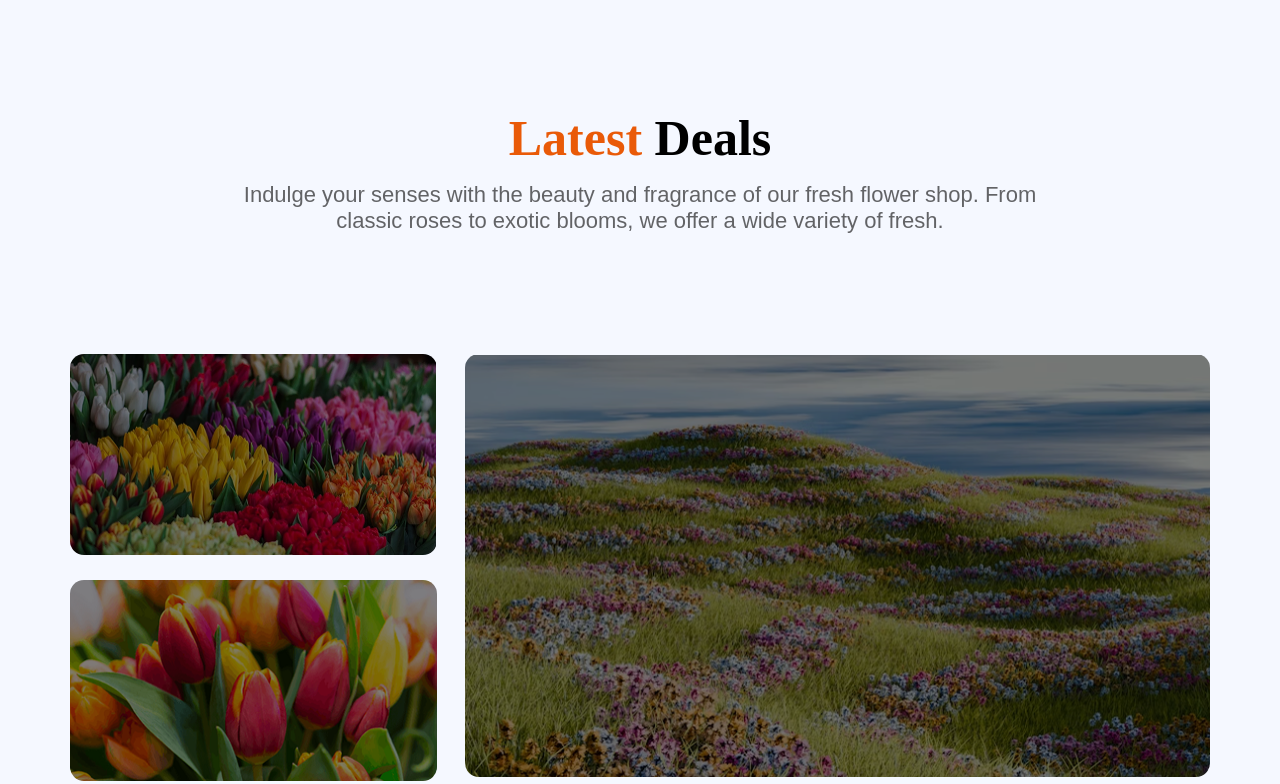
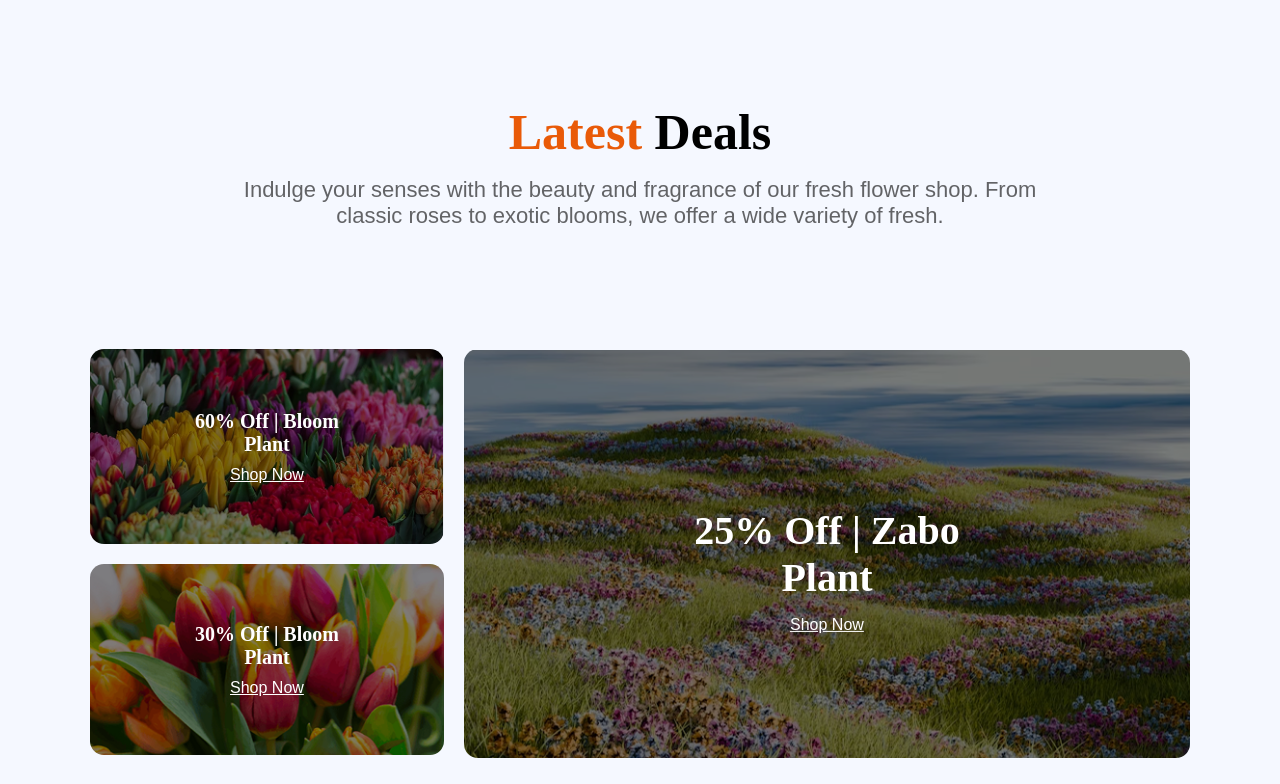
Before and after one commit to JannatunNayeemAnika/assignment-no-2, a plain HTML site: page index.html in a window 1280 px wide. Shown: the part 2787-3571 px from the top of the page. Drawn offline with Linux system fonts and the light colour scheme.

Commit message:
edit some sections

```diff
--- a/index.html
+++ b/index.html
@@ -104,16 +104,16 @@
 
     <!-- Right: Text Content -->
     <div class="flower-text">
-      <h2><strong>Flower & Plants</strong> <br> Lover</h2>
+      <h2><strong>Flower & Plants</strong><br class="responsive-break">Lover</h2>
       <ul>
-        <li>Indulge your senses with the beauty and <br>fragrance of our fresh flower shop. From classic roses to exotic blooms, we offer a wide variety <br>of fresh.</li>
-        <li>Indulge your senses with the beauty and <br>fragrance of our fresh flower shop. From classic roses to exotic blooms, we offer a wide variety <br> of fresh.</li>
-        <li>Indulge your senses with the beauty and <br>fragrance of our fresh flower shop. From classic roses to exotic blooms, we offer a wide variety <br>of fresh.</li>
+        <li>Indulge your senses with the beauty and <br class="responsive-break" >fragrance of our fresh flower shop. From classic roses to exotic blooms, we offer a wide variety <br class="responsive-break">of fresh.</li>
+        <li>Indulge your senses with the beauty and <br class="responsive-break">fragrance of our fresh flower shop. From classic roses to exotic blooms, we offer a wide variety <br class="responsive-break"> of fresh.</li>
+        <li>Indulge your senses with the beauty and <br class="responsive-break">fragrance of our fresh flower shop. From classic roses to exotic blooms, we offer a wide variety <br class="responsive-break">of fresh.</li>
       </ul>
     </div>
   </div>
 </section>
-<section>
+<!-- <section>
     <div class="latest-deals">
         <h1 class="head2"><span class="clr2 ">Latest</span> Deals</h1>
         <p class="clr3 p2">Indulge your senses with the beauty and fragrance of our fresh flower shop. From <br> classic roses to exotic blooms, we offer a wide variety of fresh.</p>
@@ -148,7 +148,49 @@
         </div>
     </div>
 
-</section>
+</section> -->
+ <section class="latest-deal">
+    <div class="latest">
+        <div class="deal">
+            <h2 class="deal-head">
+            <span class="clr2">Latest</span> Deals
+            </h2>
+            <p class="para2 clr3">
+            Indulge your senses with the beauty and fragrance of our fresh flower shop.
+            From <br class="responsive-break" >
+            classic roses to exotic blooms, we offer a wide variety of fresh.
+            </p>
+
+        </div>
+        <div class="image-wrapper">
+            <div class="left-column">
+                <div class="image-box">
+                    <img src="assets/deal-bloom.png" alt="" />
+                    <div class="text-overlay top-overlay">
+                        <h3 class="h-31">60% Off | Bloom Plant</h3>
+                        <a href="" class="shop-btn">Shop Now</a>
+                    </div>
+                </div>
+                <div class="image-box">
+              <img src="assets/deal-ana.png" alt="Left Bottom Image" />
+            <div class="text-overlay top-overlay">
+                <h3 class="h-31 ">30% Off | Bloom Plant</h3>
+                <a href="#" class="shop-btn">Shop Now</a>
+            </div>
+            </div>
+            </div>
+            <div class="right-image image-box">
+                <img src="assets/deal-zabo.png" alt="Right Image" />
+                <div class="text-overlay center-overlay">
+                <h2 class="h-31 ">25% Off | Zabo Plant</h2>
+                <a href="#" class="shop-btn">Shop Now</a>
+
+                </div>
+            </div>
+
+        </div>
+    </div>
+ </section>
 
 </main>
 <footer>
--- a/style/style.css
+++ b/style/style.css
@@ -200,7 +200,7 @@ main{
   z-index: 1;
 
 }
-.latest-deals{
+/* .latest-deals{
     text-align: center;
     margin-top: 133.88px;
 }
@@ -233,7 +233,7 @@ main{
 
 }
 .promo-box {
-
+      position: relative;
       overflow: hidden;
       border-radius: 14px;
       width: 367px;
@@ -265,7 +265,7 @@ main{
       display: block;
 }
 .promo-right-text{
-
+    position: absolute;
     top: 160px;
     left: 150px;
     color: rgb(255, 255, 255);
@@ -283,7 +283,7 @@ main{
     font-size: 28px;
 }
 .promo-text {
-
+      position: absolute;
       top: 45px;
       left: 80px;
       color: white;
@@ -299,7 +299,100 @@ main{
     font-weight: bold;
     font-family: sans-serif;
     font-size: 16px;
- }
+ } */
+  .latest-deal {
+
+
+  display: flex;
+  gap: 20px;
+
+}
+.deal-head {
+  font-size: 50px;
+  font-weight: bold;
+  margin-bottom: 16px;
+}
+.para2{
+  font-size: 22px;
+  font-weight: normal;
+  margin-top: 0;
+  font-family: sans-serif;
+}
+
+.deal {
+  text-align: center;
+}
+.latest-deal {
+  padding: 60px 20px;
+}
+
+.image-wrapper {
+
+  margin: 0 auto;
+  display: flex;
+  gap: 20px;
+  align-items: flex-start;
+  margin-top: 120px;
+}
+.left-column {
+  display: flex;
+  flex-direction: column;
+  gap: 20px;
+}
+.left-column img {
+  width: 367px;
+  height: 201px;
+  object-fit: cover;
+  border-radius: 14px;
+}
+.right-image img {
+  width: 753px;
+  height: 423px;
+  object-fit: cover;
+  border-radius: 14px;
+}
+.image-box {
+  position: relative;
+}
+.text-overlay {
+  position: absolute;
+  top: 50%;
+  left: 50%;
+  transform: translate(-50%, -50%);
+  display: flex;
+  flex-direction: column;
+  align-items: center;
+  gap: 10px;
+  text-align: center;
+  color: white;
+  z-index: 5;
+}
+.text-overlay h3 {
+  font-size: 20px;
+  margin: 0;
+  font-weight: 600;
+}
+.shop-btn {
+  color: white;
+  font-weight: 400;
+  font-family: sans-serif;
+}
+.h-31 {
+  font-size: 40px;
+  font-weight: bold;
+  font-family: serif;
+  margin-bottom: 5px;
+}
+.image-box img {
+  width: 100%;
+  height: auto;
+  display: block;
+  filter: brightness(50%);
+  border-radius: 14px;
+}
+
+
+/* ekhne sesh */
  .subscribe-section {
       background:url(../assets/news-letter-bg.png) no-repeat center center/cover ;
       padding:199px 305px;
@@ -411,20 +504,24 @@ main{
   .banner-title{
     font-size: 36px;
     line-height: 1.2;
+
   }
   .banner-description{
     font-size: 16px;
   }
   .banner-main img{
-    width: 100%;
+
+    margin: auto;
+    margin: 0px;
     height: auto;
+
   }
   .plant-grid{
     grid-template-columns: repeat(2, 1fr);
     gap: 12px;
     width: 100%;
     margin: 0 auto;
-    padding: 0 5px;
+    padding: 0px;
     height: auto;
   }
   .card{
@@ -439,6 +536,9 @@ main{
   }
   .plant-head {
     font-size: 30px;
+  }
+  .plant-descreption{
+    font-size: 14px;
   }
   .flower-container{
     flex-direction: column;
@@ -457,47 +557,69 @@ main{
     display: none;
   }
   .flower-text{
-    padding: 0 16px;
+
     gap: 16px;
     text-align: left;
     align-items: flex-start;
   }
   .flower-text h2{
-    font-size: 32px;
+    font-size: 27px;
     line-height: 1.2;
-
+  }
+  .responsive-break {
+    display: none;
   }
   .flower-text ul{
-    font-size: 16px;
+    font-size: 15px;
     padding-left: 24px;
+    text-align: center;
   }
   .flower-text li{
-    margin-bottom: 12px;
+    margin-bottom: 16px;
   }
+  /* start */
   .latest-deal {
-    margin:0;
-    padding:0;
+    margin: 0px auto;
+    padding: 0 10px;
     flex-direction: column;
     gap: 16px;
-
   }
-  .discount{
-    flex-direction: column;
-    align-items: center;
+  .right-image h2{
+    font-size: 22px;
+  }
+  .para2{
+    font-size: 14px;
+  }
+  .deal{
 
   }
 
-    .promo-box {
-        height: 200px;
-    }
 
-    .promo-text h4 {
-        font-size: 24px;
-    }
+  .image-wrapper {
+    flex-direction: column;
+    align-items: center;
+  }
 
-    .promo-text a {
-        font-size: 14px;
-    }
+  .left-column,
+  .right-image {
+    width: 100%;
+  }
+
+  .right-image img {
+    width: 100%;
+    height: auto;
+  }
+
+  .left-column img {
+    width: 100%;
+    height: auto;
+  }
+  .image-box img.img2{}
+
+
+
+
+  /* end */
     .subscribe-section {
     padding: 60px 20px;
     text-align: center;
```
Also changed, not shown: 1 other file.
